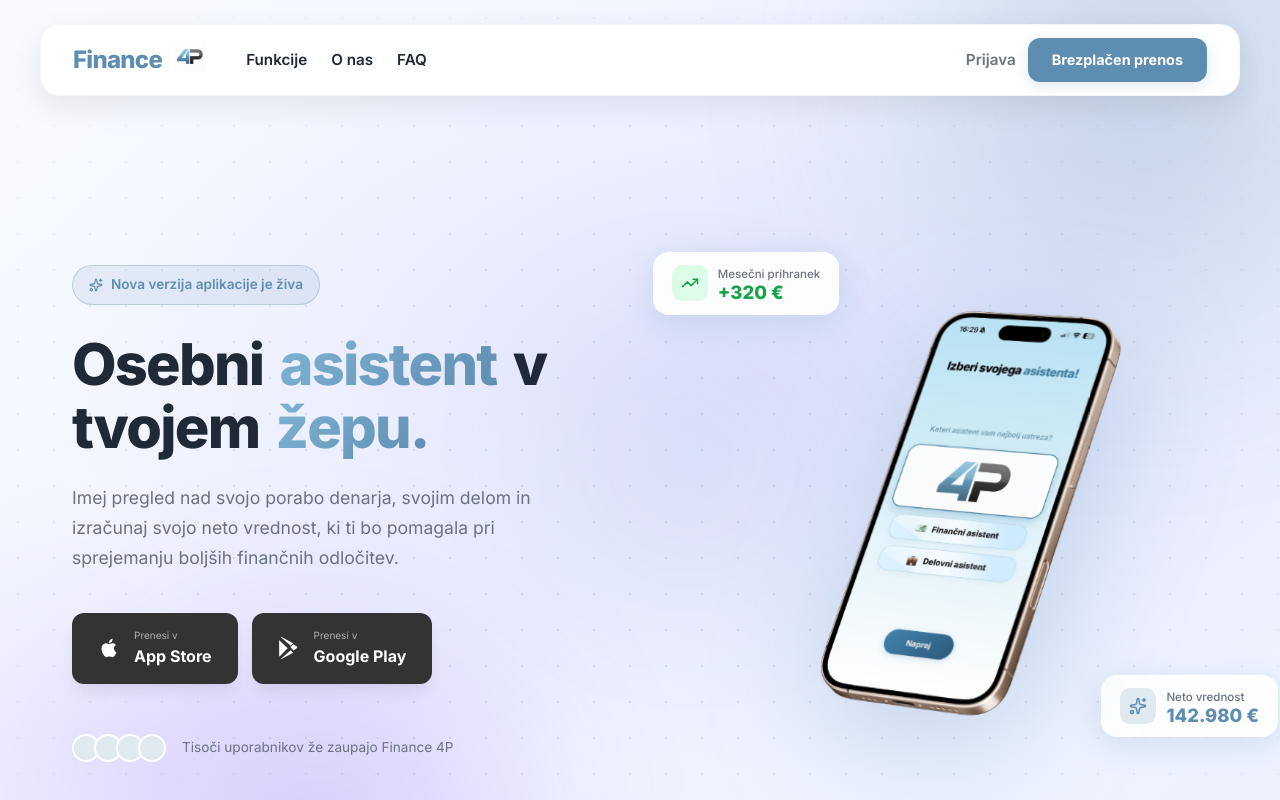
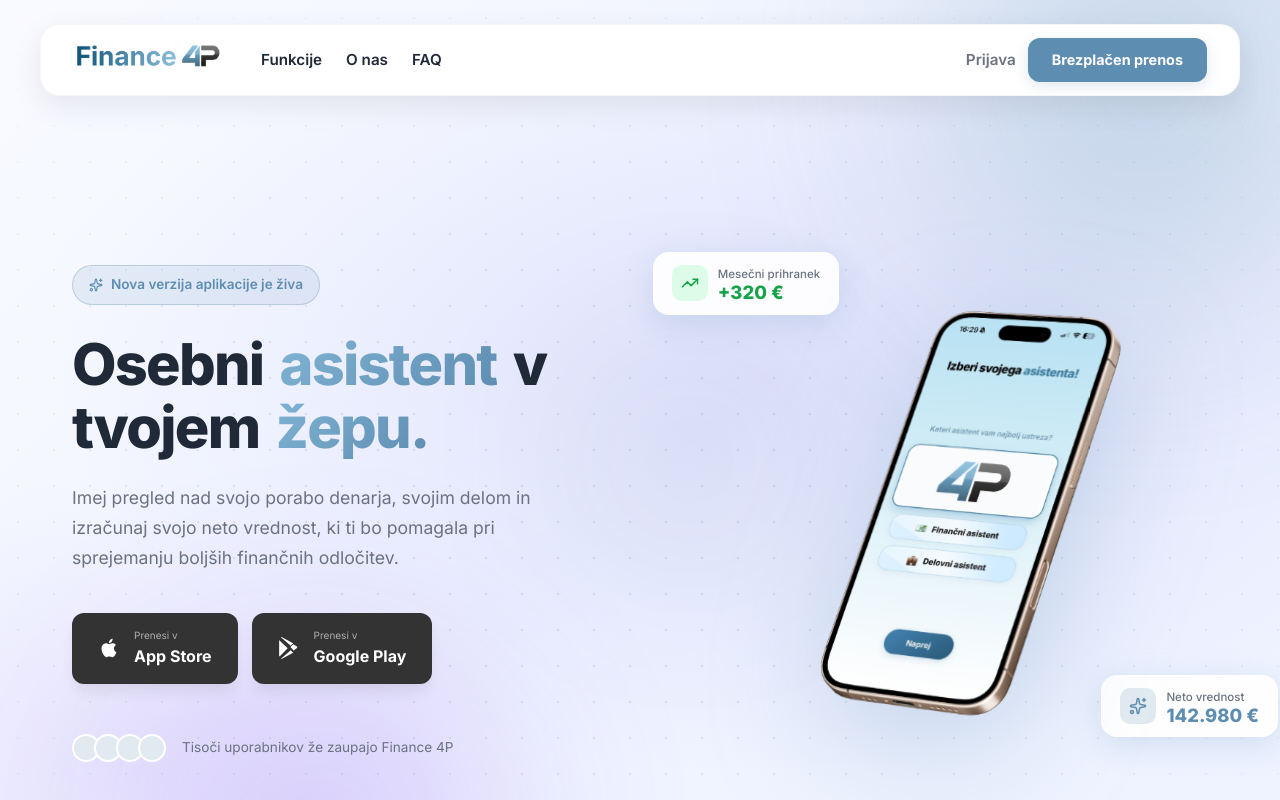
Before and after one commit to filipkolle/Landing-4P, a React (Vite) app: page / in a window 1280 px wide. Shown: the top 800 px of the page. Built offline with nearby package versions, Linux system fonts and the light colour scheme.

Commit message:
Update branding: new full logo and removed redundant text in Navbar/Footer

```diff
--- a/src/components/Footer.jsx
+++ b/src/components/Footer.jsx
@@ -2,7 +2,7 @@
 import { Mail } from 'lucide-react';
 import { motion } from 'framer-motion';
 import { Link } from 'react-router-dom';
-import logoImg from '../assets/logo_4p.png';
+import logoImg from '../assets/logo_full_v2.png';
 
 const Footer = () => {
   return (
@@ -17,9 +17,8 @@
         <div className="footer-top">
           <div className="footer-brand">
             <div className="logo-container">
-              <span className="logo-text">Finance</span>
               <div className="logo-img-wrapper">
-                <img src={logoImg} alt="4P Logo" className="logo-img" style={{ height: '30px' }} />
+                <img src={logoImg} alt="Finance 4P Logo" className="logo-img" style={{ height: '40px' }} />
               </div>
             </div>
             <p>Vaš osebni asistent za finance in delo.</p>
--- a/src/components/Navbar.jsx
+++ b/src/components/Navbar.jsx
@@ -1,5 +1,5 @@
 import React from 'react';
-import logoImg from '../assets/logo_4p.png';
+import logoImg from '../assets/logo_full_v2.png';
 
 const Navbar = () => {
   return (
@@ -7,9 +7,8 @@
       <div className="container">
         <div className="navbar-left">
           <a href="/" className="logo-container">
-            <span className="logo-text">Finance</span>
             <div className="logo-img-wrapper">
-              <img src={logoImg} alt="4P Logo" className="navbar-logo-img" />
+              <img src={logoImg} alt="Finance 4P Logo" className="navbar-logo-img" style={{ height: '40px' }} />
             </div>
           </a>
 
```
Also changed, not shown: src/assets/logo_full_v2.png (added).
